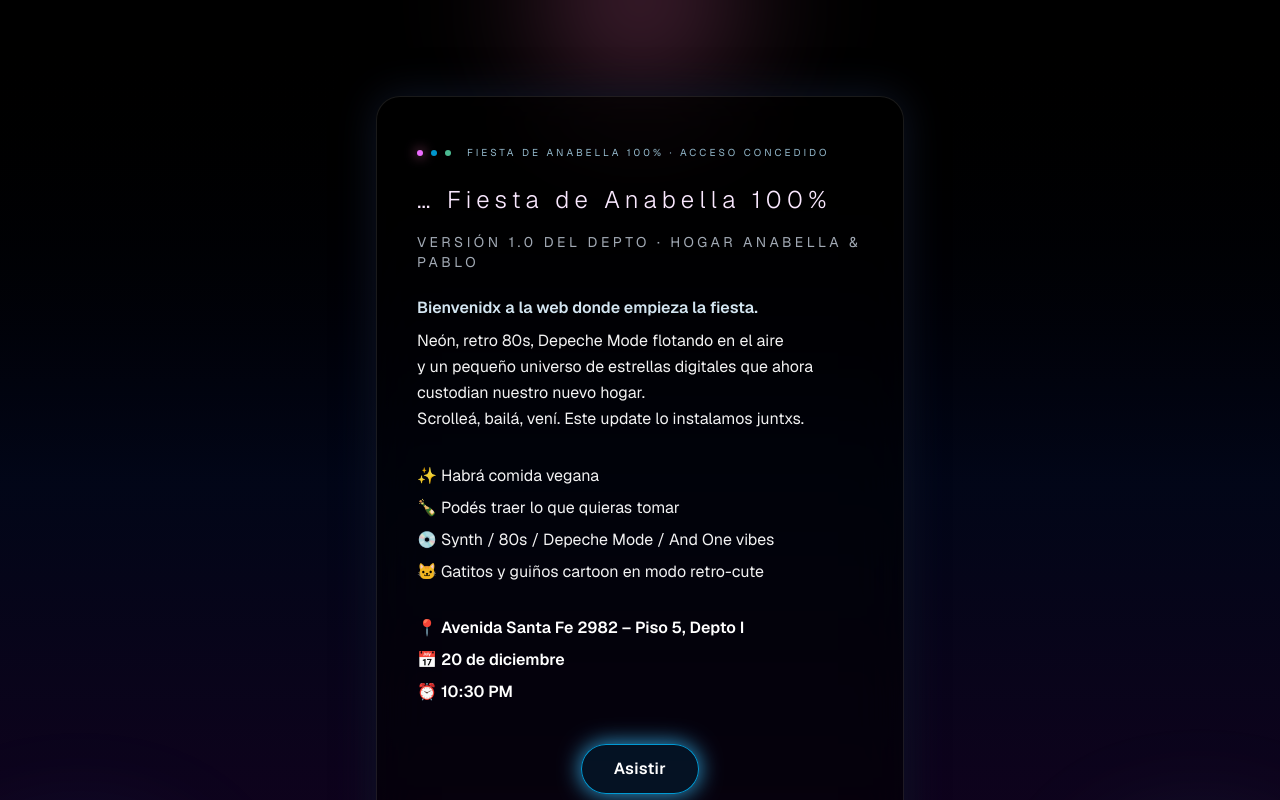
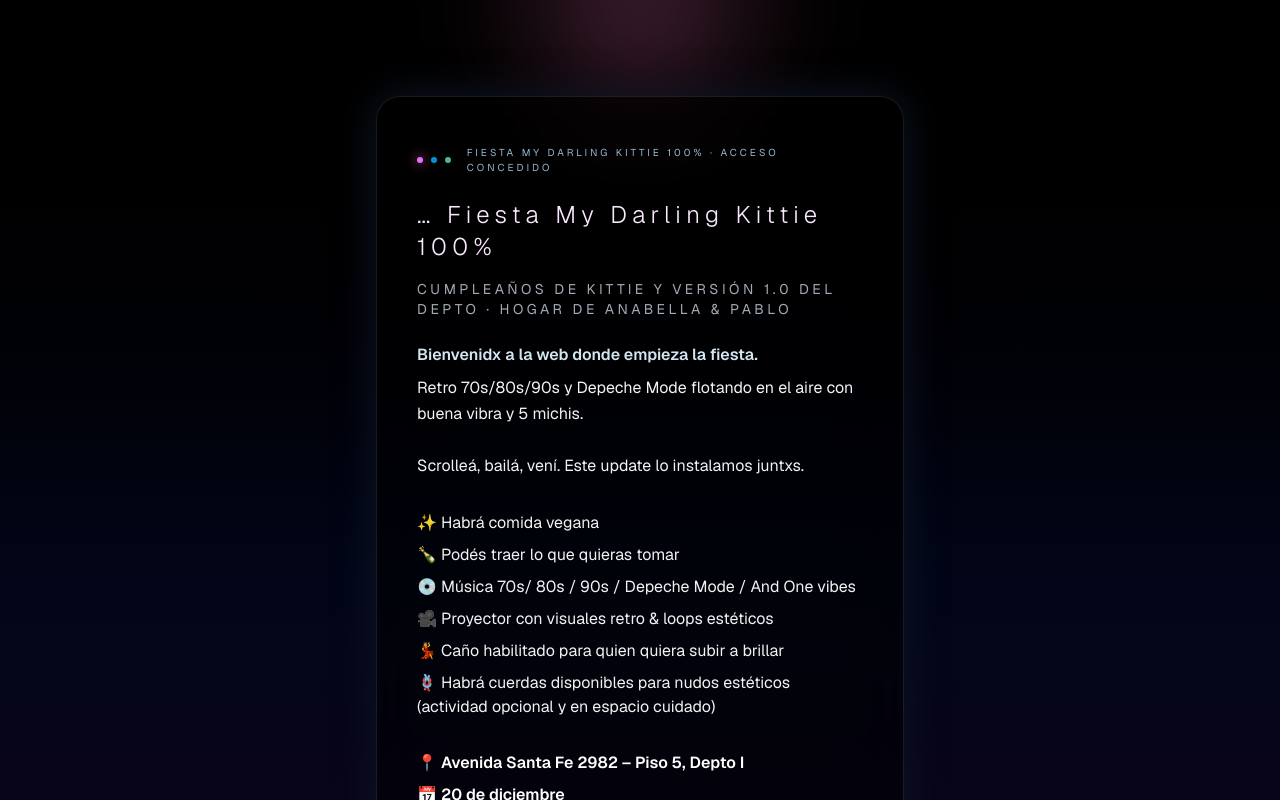
Before and after one commit to angpa/cumplekittie, a Next.js app: page / in a window 1280 px wide. Both pictures are taken after a click on the button "Entrar con música". Shown: the top 800 px of the page. Built offline with nearby package versions, Linux system fonts and the light colour scheme.

Commit message:
feat: Add an attendance confirmation form with email submission, update event details, and ignore development files.

```diff
--- a/src/app/page.tsx
+++ b/src/app/page.tsx
@@ -6,11 +6,47 @@ export default function InvitacionAnabellaPablo() {
     const [entrar, setEntrar] = useState(false);
     const audioRef = useRef<HTMLAudioElement>(null);
 
+    const [nombre, setNombre] = useState("");
+    const [enviado, setEnviado] = useState(false);
+    const [loading, setLoading] = useState(false);
+
     const activarMusica = () => {
         setEntrar(true);
         if (audioRef.current) {
             audioRef.current.muted = false;
             audioRef.current.play().catch(e => console.log("Audio play failed:", e));
+        }
+    };
+
+    const enviarAsistencia = async (e: React.FormEvent) => {
+        e.preventDefault();
+        if (!nombre.trim()) return;
+
+        setLoading(true);
+
+        // Usamos FormSubmit.co para enviar emails sin backend
+        try {
+            await fetch("https://formsubmit.co/ajax/pangarano@gmail.com", {
+                method: 'POST',
+                headers: {
+                    'Content-Type': 'application/json',
+                    'Accept': 'application/json'
+                },
+                body: JSON.stringify({
+                    Nombre: nombre,
+                    _subject: "Confirmación Fiesta Kittie ✨",
+                    _cc: "fanabellaf@gmail.com",
+                    _template: "table",
+                    _captcha: "false"
+                })
+            });
+
+            setEnviado(true);
+        } catch (error) {
+            console.error("Error al enviar", error);
+            alert("Hubo un drama con el envío. ¡Avisanos por WhatsApp!");
+        } finally {
+            setLoading(false);
         }
     };
 
@@ -50,13 +86,13 @@ export default function InvitacionAnabellaPablo() {
             {!entrar && (
                 <div className="absolute inset-0 flex flex-col items-center justify-center bg-black/70 backdrop-blur-sm text-center px-6 z-50">
                     <div className="mb-6 text-xs uppercase tracking-[0.35em] text-fuchsia-300">
-                        Home Update · Synthwave Night
+                        Fiesta My Darling Kittie 100% · Acceso concedido
                     </div>
                     <h1 className="text-3xl md:text-4xl font-light tracking-[0.25em] mb-4">
-                        Fiesta de Anabella
+                        Fiesta My Darling Kittie
                     </h1>
                     <p className="text-sm md:text-base opacity-80 mb-8">
-                        Tocá para entrar a la invitación <br /> con música y neón 80s.
+                        Tocá para entrar a la invitación <br /> con música y neón.
                     </p>
                     <button
                         onClick={activarMusica}
@@ -70,7 +106,7 @@ export default function InvitacionAnabellaPablo() {
             {/* CONTENIDO PRINCIPAL */}
             <div
                 className={`relative flex items-center justify-center min-h-screen transition-opacity duration-700 ${entrar ? "opacity-100" : "opacity-0"
-                    }`}
+                    } `}
             >
                 <div className="relative max-w-xl mx-auto px-6 py-16 md:py-24">
                     {/* CARD PRINCIPAL */}
@@ -80,25 +116,23 @@ export default function InvitacionAnabellaPablo() {
                             <span className="h-[6px] w-[6px] rounded-full bg-fuchsia-400 shadow-[0_0_12px_rgba(244,114,182,1)]" />
                             <span className="h-[6px] w-[6px] rounded-full bg-sky-400/80" />
                             <span className="h-[6px] w-[6px] rounded-full bg-emerald-300/80" />
-                            <span className="ml-2">Fiesta de Anabella 100% · Acceso concedido</span>
+                            <span className="ml-2">Fiesta My Darling Kittie 100% · Acceso concedido</span>
                         </div>
 
                         <h2 className="text-xl md:text-2xl font-light tracking-[0.22em] mb-4 text-fuchsia-100">
-                            … Fiesta de Anabella 100%
+                            … Fiesta My Darling Kittie 100%
                         </h2>
 
                         <p className="text-xs md:text-sm uppercase tracking-[0.25em] text-slate-300/80">
-                            Versión 1.0 del Depto · Hogar Anabella &amp; Pablo
+                            Cumpleaños de Kittie y Versión 1.0 del Depto · Hogar de Anabella &amp; Pablo
                         </p>
 
                         <p className="mt-6 text-sm md:text-base leading-relaxed opacity-95">
                             <span className="block text-sm md:text-base font-semibold mb-2 text-sky-100">
                                 Bienvenidx a la web donde empieza la fiesta.
                             </span>
-                            Neón, retro 80s, Depeche Mode flotando en el aire
+                            Retro 70s/80s/90s y Depeche Mode flotando en el aire con buena vibra y 5 michis.
                             <br />
-                            y un pequeño universo de estrellas digitales
-                            que ahora custodian nuestro nuevo hogar.
                             <br />
                             Scrolleá, bailá, vení. Este update lo instalamos juntxs.
                         </p>
@@ -106,8 +140,10 @@ export default function InvitacionAnabellaPablo() {
                         <div className="mt-8 grid gap-2 text-sm md:text-base opacity-95 text-left">
                             <p>✨ Habrá comida vegana</p>
                             <p>🍾 Podés traer lo que quieras tomar</p>
-                            <p>💿 Synth / 80s / Depeche Mode / And One vibes</p>
-                            <p>🐱 Gatitos y guiños cartoon en modo retro-cute</p>
+                            <p>💿 Música 70s/ 80s / 90s / Depeche Mode / And One vibes</p>
+                            <p>🎥 Proyector con visuales retro &amp; loops estéticos</p>
+                            <p>💃 Caño habilitado para quien quiera subir a brillar</p>
+                            <p>🪢 Habrá cuerdas disponibles para nudos estéticos (actividad opcional y en espacio cuidado)</p>
                         </div>
 
                         <div className="mt-8 grid gap-2 text-sm md:text-base text-left">
@@ -125,13 +161,39 @@ export default function InvitacionAnabellaPablo() {
                             </p>
                         </div>
 
-                        <div className="mt-10 flex flex-col items-center gap-3">
-                            <button className="px-8 py-3 rounded-full border border-sky-400/80 bg-sky-500/10 text-sm md:text-base font-semibold tracking-wide shadow-[0_0_22px_rgba(56,189,248,0.9)] hover:bg-sky-500/20 hover:shadow-[0_0_38px_rgba(56,189,248,1)] transition cursor-pointer">
-                                Asistir
-                            </button>
-                            <p className="text-xs md:text-[11px] uppercase tracking-[0.25em] text-slate-400/90">
-                                Hacé clic en “Asistir” y confirmá tu presencia
-                            </p>
+                        {/* FORMULARIO DE ASISTENCIA */}
+                        <div className="mt-10 flex flex-col items-center gap-4">
+                            {enviado ? (
+                                <div className="p-4 rounded-xl bg-green-500/20 border border-green-500/50 text-center animate-pulse">
+                                    <p className="text-green-200 font-semibold tracking-wide">
+                                        ¡Confirmado! Nos vemos ahí.
+                                    </p>
+                                    <p className="text-xs text-green-300/70 mt-1 uppercase tracking-widest">
+                                        Access Granted
+                                    </p>
+                                </div>
+                            ) : (
+                                <form onSubmit={enviarAsistencia} className="flex flex-col items-center gap-3 w-full max-w-xs">
+                                    <input
+                                        type="text"
+                                        placeholder="Tu nombre aquí..."
+                                        value={nombre}
+                                        onChange={(e) => setNombre(e.target.value)}
+                                        className="w-full px-4 py-2 rounded-full bg-white/10 border border-white/20 text-white placeholder-white/50 text-center focus:outline-none focus:border-fuchsia-400 focus:bg-white/20 transition"
+                                        required
+                                    />
+                                    <button
+                                        type="submit"
+                                        disabled={loading}
+                                        className="w-full px-8 py-3 rounded-full border border-sky-400/80 bg-sky-500/10 text-sm md:text-base font-semibold tracking-wide shadow-[0_0_22px_rgba(56,189,248,0.9)] hover:bg-sky-500/20 hover:shadow-[0_0_38px_rgba(56,189,248,1)] disabled:opacity-50 disabled:cursor-not-allowed transition"
+                                    >
+                                        {loading ? "Confirmando..." : "Asistir"}
+                                    </button>
+                                    <p className="text-xs md:text-[11px] uppercase tracking-[0.25em] text-slate-400/90 text-center">
+                                        Ingresá tu nombre y dale a Asistir
+                                    </p>
+                                </form>
+                            )}
                         </div>
                     </div>
                 </div>
```
Also changed, not shown: 1 other file (tests, documents, lock files or other folders).
